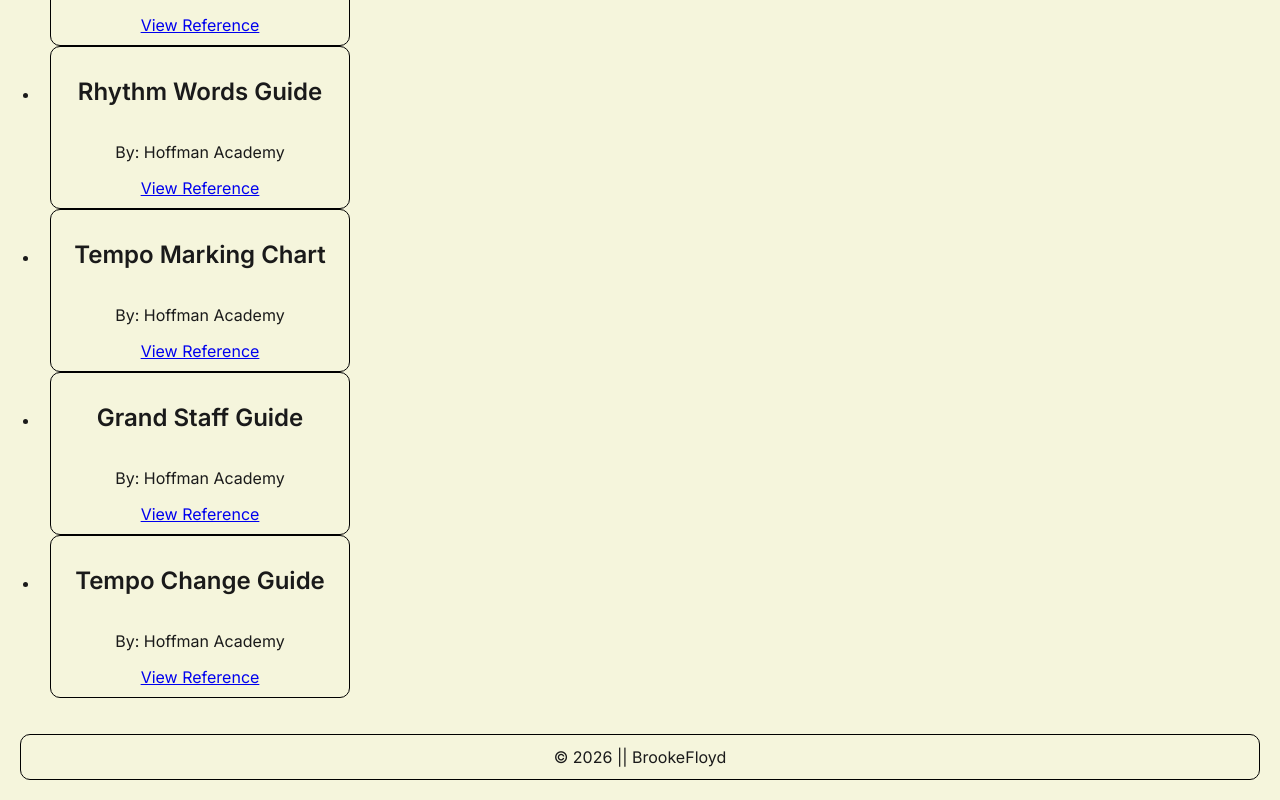
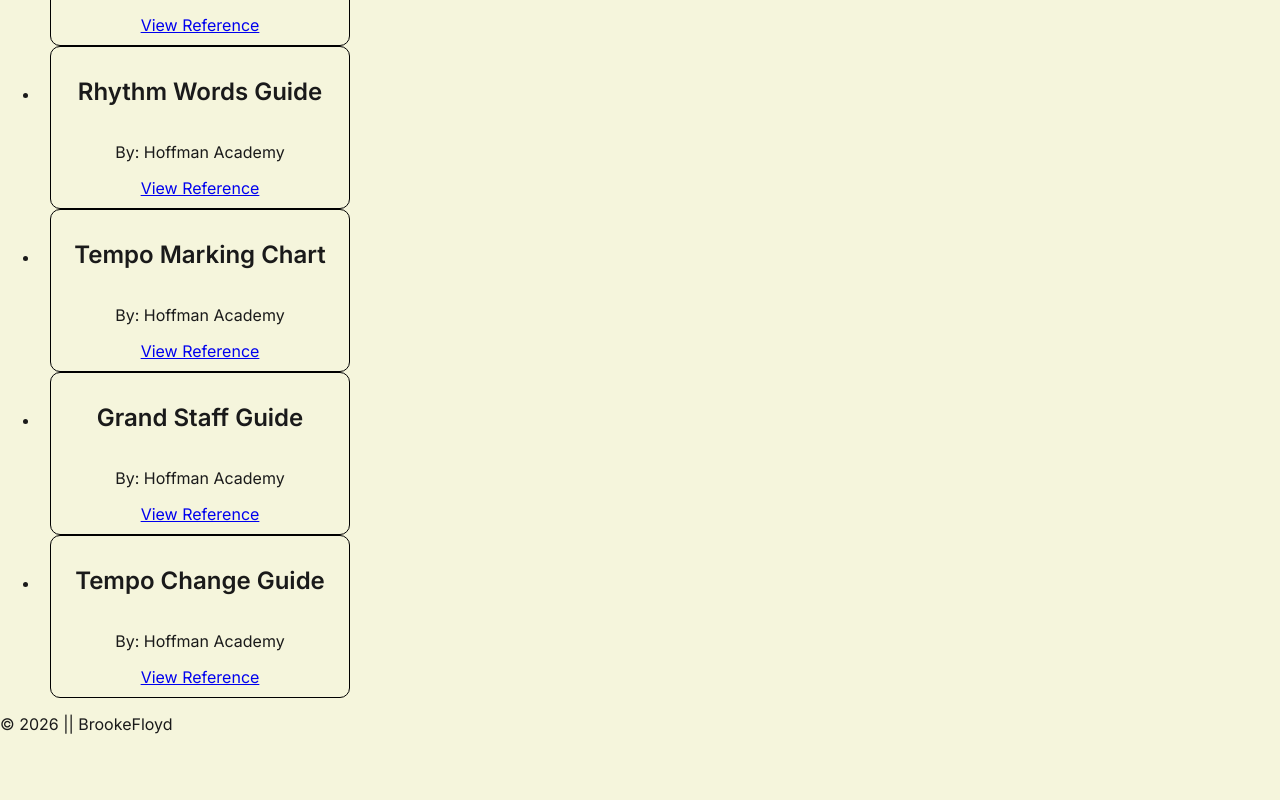
Before and after one commit to BrookeFloyd10/Harmonotes-BrookeF, a React (Vite) app in the folder harmonotes/: page /library in a window 1280 px wide. Shown: the part 5407-6207 px from the top of the page. After the commit the page ends 6141 px from the top, so only its background shows below. Built offline with nearby package versions, Linux system fonts and the light colour scheme.

Commit message:
created class names for better styling

```diff
--- a/harmonotes/src/App.jsx
+++ b/harmonotes/src/App.jsx
@@ -11,7 +11,7 @@ import './App.css'
 
 const App= () => {
   return (
-    <div id="body-container">
+    <div className="body-container">
       <Header />
       <NavBar />
       <main>
--- a/harmonotes/src/components/LibraryCard.jsx
+++ b/harmonotes/src/components/LibraryCard.jsx
@@ -4,7 +4,7 @@ const LibraryCard = ({ item }) => {
     const { title, type, artist, difficulty, file, audio } = item
 
     return (
-        <article>
+        <article className="library-card">
             <h2>{title}</h2>
             {artist && <p>By: {artist}</p>}
             {file && (
--- a/harmonotes/src/components/PracticeCard.jsx
+++ b/harmonotes/src/components/PracticeCard.jsx
@@ -3,7 +3,7 @@ const PracticeCard = ({ exercise, onToggleComplete }) => {
 
     const { title, description, duration, xp, videoLink, completed } = exercise;
     return (
-        <article>
+        <article className="practice-card">
           <h2>{title}</h2>
           <p>{description}</p>
           <p>{duration}</p>
--- a/harmonotes/src/components/layout/Footer.jsx
+++ b/harmonotes/src/components/layout/Footer.jsx
@@ -1,8 +1,8 @@
 const Footer = () => {
 
     return(
-        <footer>
-            <div id="footer">
+        <footer className="footer">
+            <div>
                 &copy; 2026 || BrookeFloyd
             </div>
         </footer>
--- a/harmonotes/src/components/layout/Header.jsx
+++ b/harmonotes/src/components/layout/Header.jsx
@@ -2,7 +2,7 @@
 const Header = () => {
     return (
         <header>
-            <div id="header">
+            <div className="header">
                 <em>Harmonotes</em>
 
             </div>
--- a/harmonotes/src/pages/Dashboard.jsx
+++ b/harmonotes/src/pages/Dashboard.jsx
@@ -79,7 +79,7 @@ const Dashboard= () => {
                         )) }
                     </ul>
             </section>
-            <aside>
+            <aside className="instructor-sidebar">
             <InstructorQuestion />
             </aside>
         </div>
```
